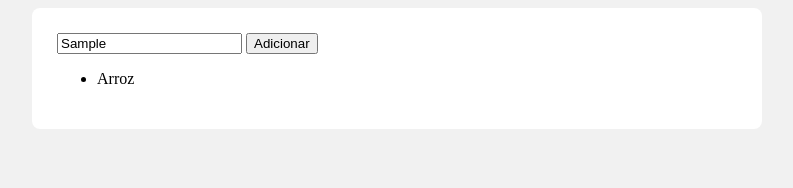
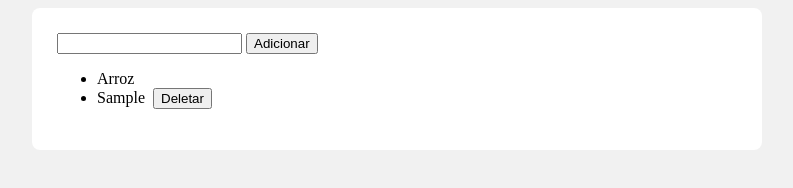
Before and after one commit to omartins-zs/web-storage-js, a plain HTML site: page index.html in a window 1280 px wide. Both pictures are taken after typing "Sample" into the empty fields and a click on the button "Adicionar". Shown: the whole page, without its empty margins (243-1036 px from the left). Drawn offline with Linux system fonts and the light colour scheme.

Commit message:
Adicionando metodo de Deletar e Executando

```diff
--- a/index.html
+++ b/index.html
@@ -22,7 +22,7 @@
         </ul>
 
     </div>
-
+    <script src="./js/lista.js"></script>
 </body>
 
 </html>
--- a/js/lista.js
+++ b/js/lista.js
@@ -4,6 +4,9 @@ let novoItem = document.querySelector('#novoItem');
 let btnNovoItem = document.querySelector('#btnNovoItem');
 let items = document.querySelector('#items');
 
+recuperarLista();
+
+// Podendo mudar o localStorage -> sessionStorage
 
 btnNovoItem.addEventListener('click', () => {
     inserirItem({ nome: novoItem.value, id: gerarId() });
@@ -31,3 +34,26 @@ function inserirItem(item, novoItem = true) {
         localStorage.setItem('listaDeCompras', JSON.stringify(lista));
     }
 }
+
+function criarItemLista(item) {
+    let li = document.createElement('li');
+    let btnHtml = '<button onClick="deletarItem(' + item.id + ')">Deletar</button>';
+    li.innerHTML = item.nome + '&nbsp;&nbsp;' + btnHtml;
+    li.style.marginBottom = '15px';
+    li.id = item.id;
+    return li;
+}
+
+function deletarItem(id) {
+
+    let indice = lista.findIndex(i => i.id == id);
+    if (indice < 0) {
+        alert('O ID não foi encontrado');
+        return;
+    }
+
+    lista.splice(indice, 1);
+    localStorage.setItem('listaDeCompras', JSON.stringify(lista));
+
+    document.getElementById('' + id + '').remove();
+}
```
